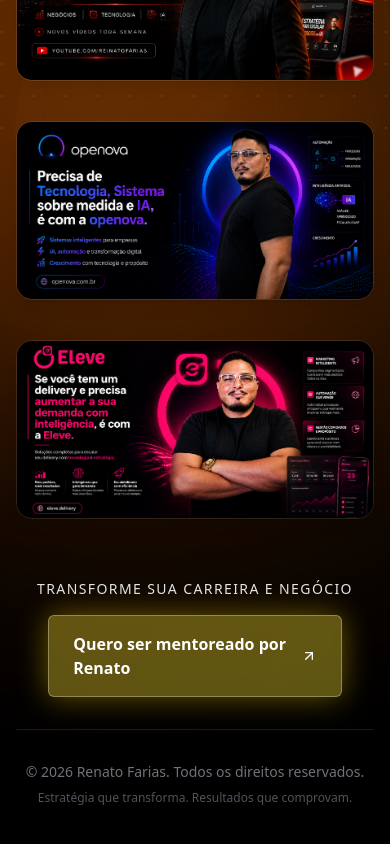
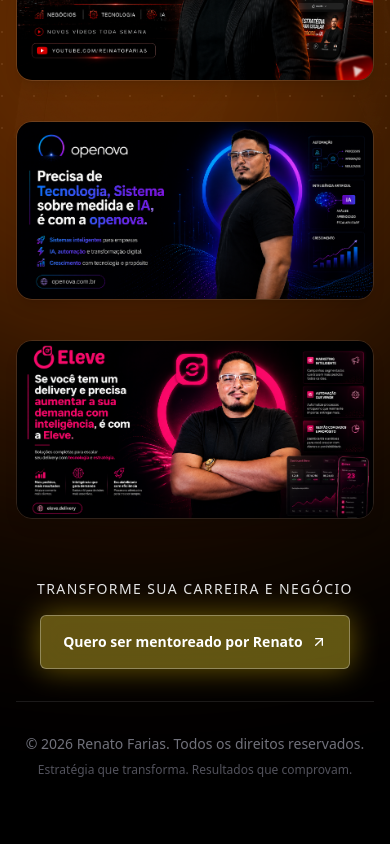
Before and after one commit to Reinatofarias/bio, a Next.js app: page / in a window 390 px wide. Shown: the part 706-1550 px from the top of the page. Built offline with nearby package versions, Linux system fonts and the light colour scheme; no server answers.

Commit message:
style: fix CTA mobile text alignment and overflow

```diff
--- a/src/components/sections/MentorshipCTA.tsx
+++ b/src/components/sections/MentorshipCTA.tsx
@@ -11,17 +11,17 @@
       }}
       className="mt-1 md:mt-2 w-full flex flex-col items-center gap-4 px-4 py-8"
     >
-      <h3 className="text-zinc-200 text-sm md:text-base font-medium uppercase tracking-[0.1em]">
+      <h3 className="text-zinc-200 text-sm md:text-base font-medium uppercase tracking-[0.1em] text-center">
         Transforme sua carreira e negócio
       </h3>
       <a
         href="https://wa.me/5581985647633?text=Olá%20Renato!%20Quero%20ser%20mentoreado."
         target="_blank"
         rel="noopener noreferrer"
-        className="group relative flex items-center justify-center gap-2 px-6 py-4 w-full max-w-[90%] md:max-w-md rounded-md bg-white/10 backdrop-blur-md border border-white/30 bg-gradient-to-r from-[#ffd700]/30 to-[#ffdf00]/30 text-white font-bold text-base md:text-lg shadow-[0_0_30px_rgba(255,215,0,0.4)] hover:scale-[1.03] transition-all hover:shadow-[0_0_40px_rgba(255,215,0,0.7)]"
+        className="group relative flex items-center justify-center gap-2 px-4 md:px-6 py-4 w-full max-w-[95%] md:max-w-md rounded-md bg-white/10 backdrop-blur-md border border-white/30 bg-gradient-to-r from-[#ffd700]/30 to-[#ffdf00]/30 text-white font-bold text-sm md:text-lg shadow-[0_0_30px_rgba(255,215,0,0.4)] hover:scale-[1.03] transition-all hover:shadow-[0_0_40px_rgba(255,215,0,0.7)]"
       >
-        Quero ser mentoreado por Renato
-        <ArrowUpRight className="w-5 h-5 transition-transform group-hover:translate-x-1 group-hover:-translate-y-1" />
+        <span className="text-center">Quero ser mentoreado por Renato</span>
+        <ArrowUpRight className="w-4 h-4 md:w-5 md:h-5 flex-shrink-0 transition-transform group-hover:translate-x-1 group-hover:-translate-y-1" />
       </a>
     </motion.div>
   );
```
